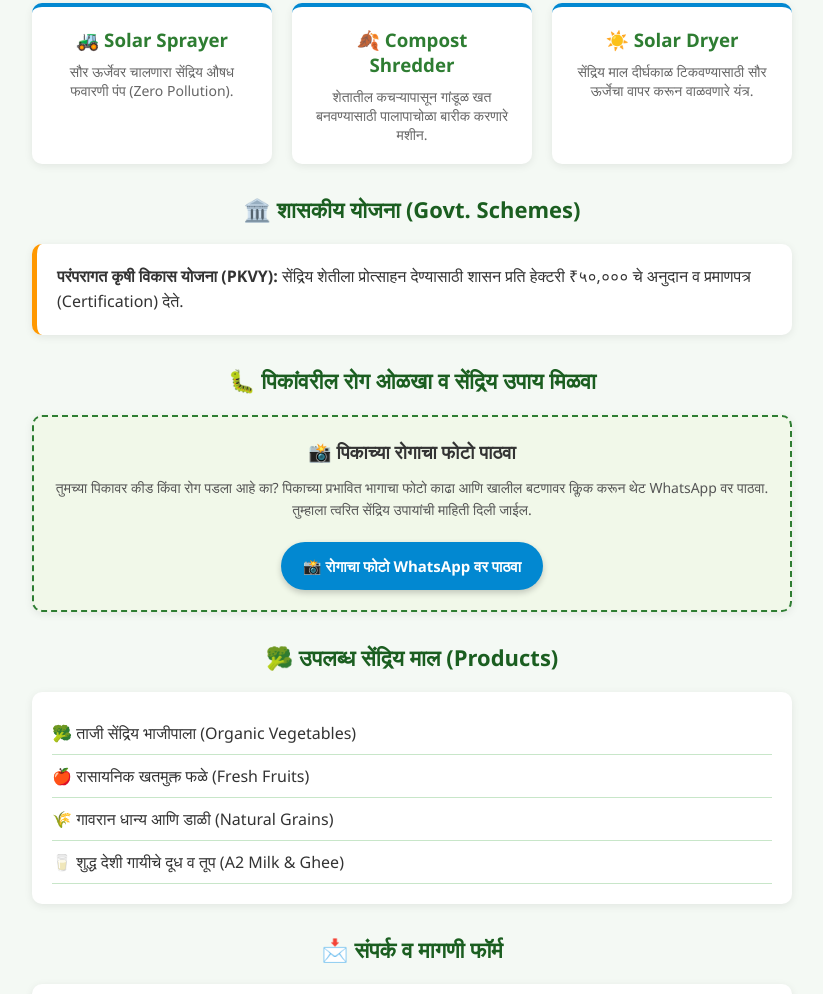
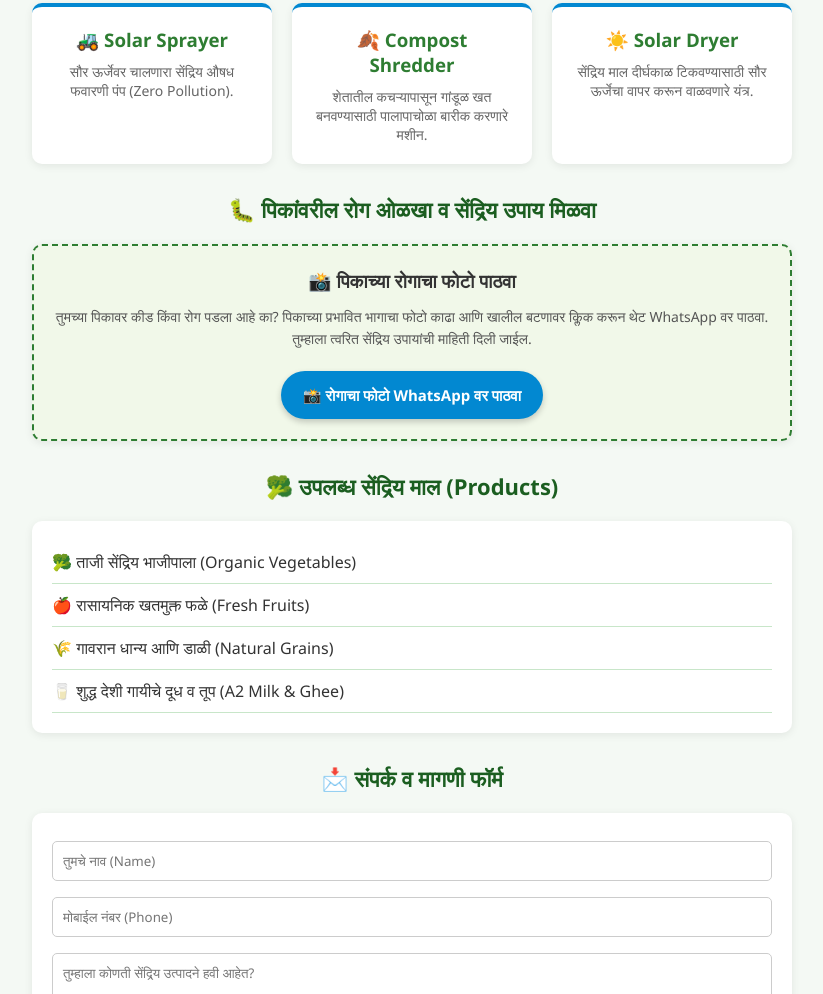
Before and after one commit to rohitkhairnar7350-spec/Organic-farmer, a plain HTML site: page index.html in a window 1280 px wide. Shown: the part 1536-2530 px from the top of the page, without its empty margins (228-1051 px from the left). Drawn offline with Linux system fonts and the light colour scheme.

Commit message:
Update index.html

```diff
--- a/index.html
+++ b/index.html
@@ -461,18 +461,7 @@
 
         </div>
 
-        <!-- Government Schemes Section -->
-        <h2 class="section-title">
-            🏛️ शासकीय योजना (Govt. Schemes)
-        </h2>
 
-        <div class="info-box" style="border-left: 5px solid #ff9800;">
-            <p>
-                <b>परंपरागत कृषी विकास योजना (PKVY):</b>
-                सेंद्रिय शेतीला प्रोत्साहन देण्यासाठी शासन प्रति हेक्टरी
-                ₹५०,००० चे अनुदान व प्रमाणपत्र (Certification) देते.
-            </p>
-        </div>
 
         <!-- Pest & Disease Helpline Section -->
         <h2 class="section-title">
```
